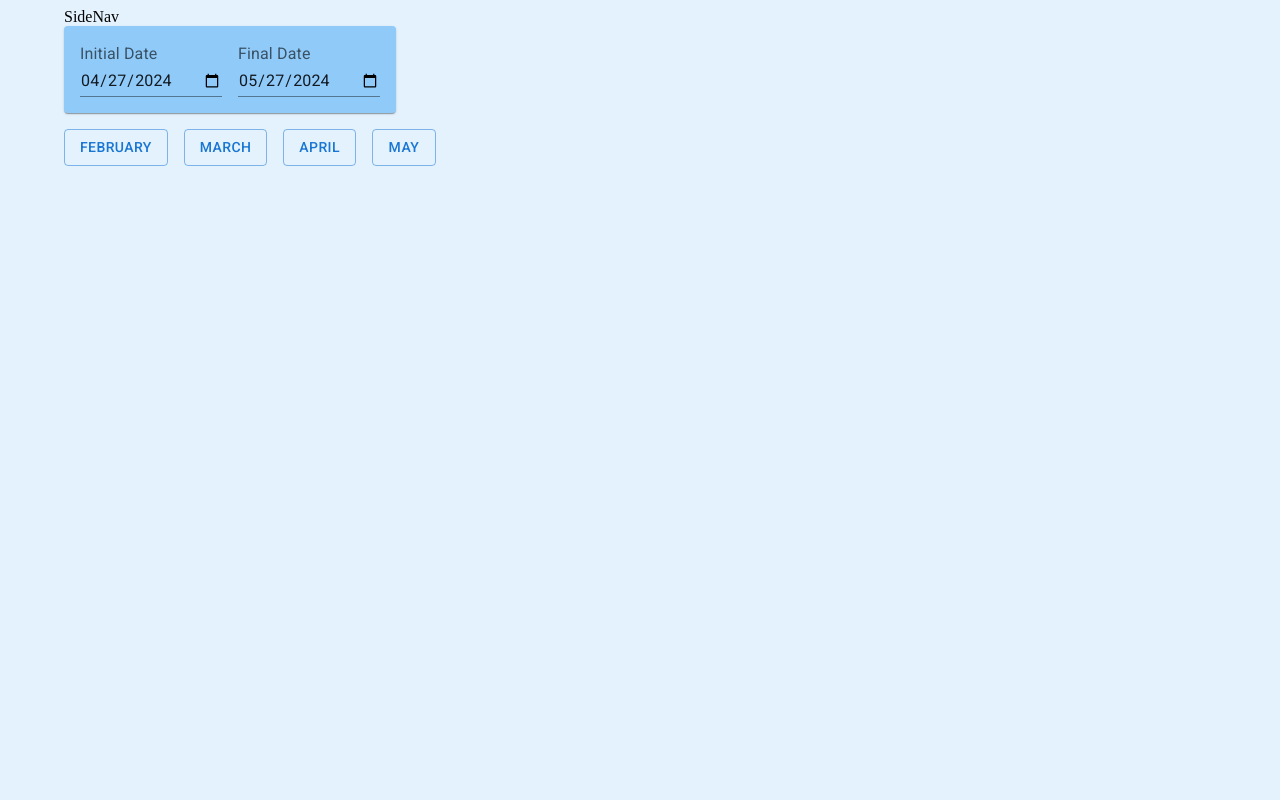
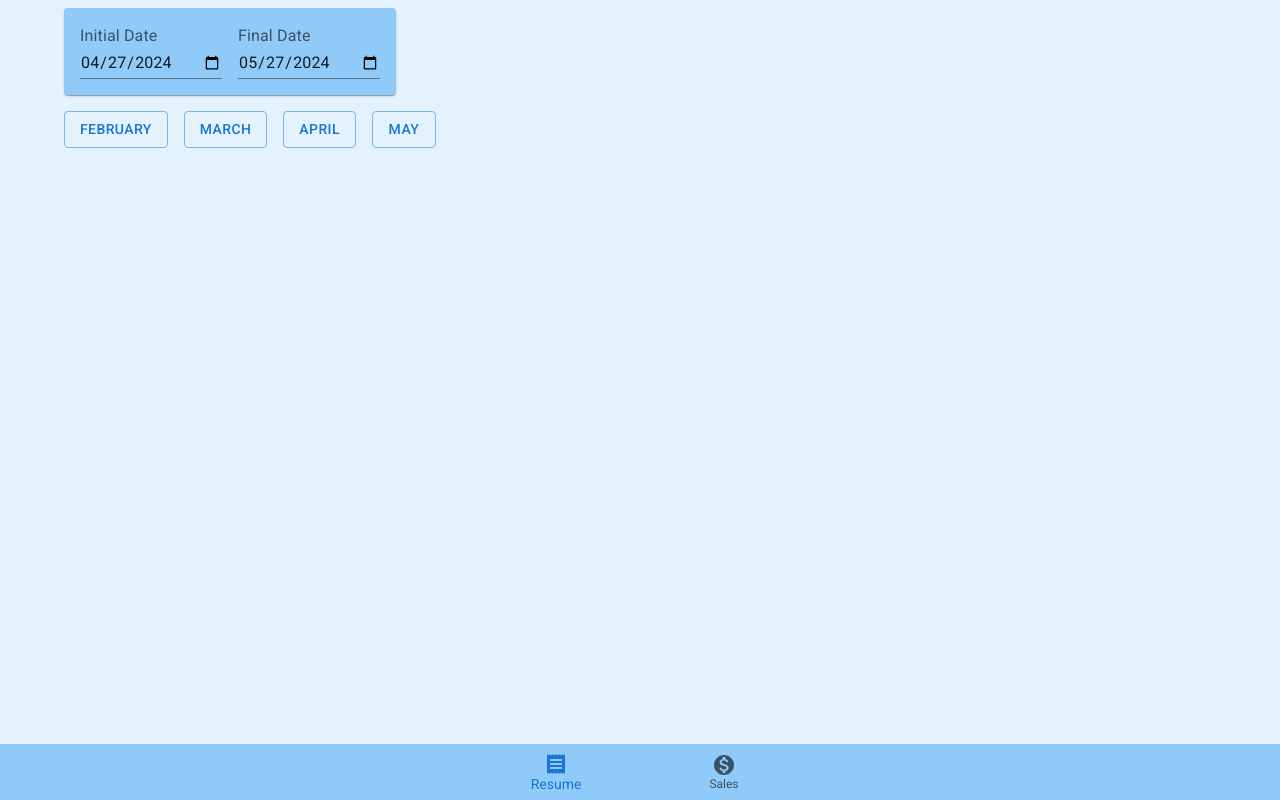
Before and after one commit to zhenriquegomes/fintech-dashboard, a React (Vite) app: page / in a window 1280 px wide. Built offline with nearby package versions, Linux system fonts and the light colour scheme; no server answers.

Commit message:
feat: add bottom nav

```diff
--- a/src/App.tsx
+++ b/src/App.tsx
@@ -1,18 +1,18 @@
 import { Box, Container } from "@mui/material";
 import Header from "./components/Header";
-import SideNav from "./components/SideNav";
 import Resumo from "./pages/Resumo";
 import SalesList from "./components/SalesList";
+import BottomNav from "./components/BottomNav";
 
 function App() {
 	return (
 		<Container>
-			<SideNav />
 			<Box>
 				<Header />
 				<Resumo />
 				<SalesList />
 			</Box>
+			<BottomNav />
 		</Container>
 	);
 }
--- /dev/null
+++ b/src/components/BottomNav.tsx
@@ -0,0 +1,34 @@
+import * as React from "react";
+import Box from "@mui/material/Box";
+import BottomNavigation from "@mui/material/BottomNavigation";
+import BottomNavigationAction from "@mui/material/BottomNavigationAction";
+import { MonetizationOn, Receipt } from "@mui/icons-material";
+
+export default function BottomNav() {
+	const [value, setValue] = React.useState(0);
+
+	return (
+		<Box
+			sx={{
+				position: "fixed",
+				bottom: 0,
+				left: 0,
+				width: "100%",
+			}}
+		>
+			<BottomNavigation
+				sx={{
+					backgroundColor: "#90caf9",
+				}}
+				showLabels
+				value={value}
+				onChange={(_, newValue) => {
+					setValue(newValue);
+				}}
+			>
+				<BottomNavigationAction label="Resume" icon={<Receipt />} />
+				<BottomNavigationAction label="Sales" icon={<MonetizationOn />} />
+			</BottomNavigation>
+		</Box>
+	);
+}
--- a/src/components/SideNav.tsx
+++ /dev/null
@@ -1,5 +0,0 @@
-const SideNav = () => {
-	return <div>SideNav</div>;
-};
-
-export default SideNav;
```
